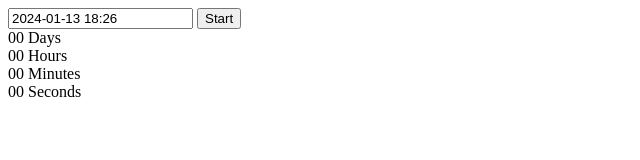
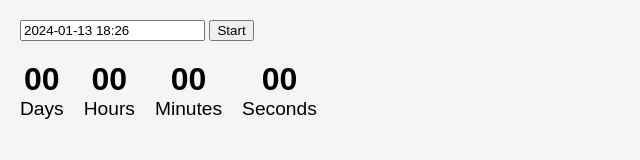
Before and after one commit to Sashaaapp/goit-js-hw-10, a website built with Vite: page src/1-timer.html in a window 1280 px wide. Shown: the whole page, without its empty margins (0-640 px from the left). Built offline with nearby package versions, Linux system fonts and the light colour scheme.

Commit message:
1-timer-end

```diff
--- a/package.json
+++ b/package.json
@@ -16,6 +16,7 @@
   "license": "ISC",
   "dependencies": {
     "flatpickr": "^4.6.13",
+    "izitoast": "^1.4.0",
     "vite-plugin-full-reload": "^1.0.5",
     "vite-plugin-html-inject": "^1.0.1"
   }
--- a/src/1-timer.html
+++ b/src/1-timer.html
@@ -7,6 +7,8 @@
 
     <link rel="stylesheet" href="./css/1-timer.css">
 
+    <link rel="stylesheet" href="https://cdn.jsdelivr.net/npm/flatpickr/dist/flatpickr.min.css">
+  <link rel="stylesheet" href="https://cdn.jsdelivr.net/npm/izitoast/dist/css/iziToast.min.css">
 </head>
 <body>
 
--- a/src/css/1-timer.css
+++ b/src/css/1-timer.css
@@ -0,0 +1,33 @@
+body {
+    font-family: 'Arial', sans-serif;
+    background-color: #f5f5f5;
+    margin: 0;
+    padding: 20px;
+  }
+
+  #datetime-picker {
+    margin-bottom: 20px;
+  }
+
+  .timer {
+    display: flex;
+    flex-direction: row;
+    align-items: flex-start;
+    justify-content: flex-start;
+  }
+
+  .field {
+    text-align: center;
+    margin-right: 20px;
+  }
+
+  .value {
+    font-size: 2em;
+    font-weight: bold;
+    display: block;
+  }
+
+  .label {
+    margin-top: 5px;
+    font-size: 1.2em;
+  }
--- a/src/js/1-timer.js
+++ b/src/js/1-timer.js
@@ -3,6 +3,10 @@ import flatpickr from "flatpickr";
 // Додатковий імпорт стилів
 import "flatpickr/dist/flatpickr.min.css";
 
+// Описаний у документації
+import iziToast from "izitoast";
+// Додатковий імпорт стилів
+import "izitoast/dist/css/iziToast.min.css";
 
 const options = {
     enableTime: true,
@@ -15,7 +19,8 @@ const options = {
 
       if (userSelectedDate < currentDate) {
         document.querySelector('button[data-start]').disabled = true;
-        iziToast.error({ title: 'Error', message: 'Please choose a date in the future' });
+        iziToast.error({ title: 'Error', message: 'Please choose a date in the future', position: 'topRight',
+    });
       } else {
         document.querySelector('button[data-start]').disabled = false;
       }
```
Also changed, not shown: 1 other file.
